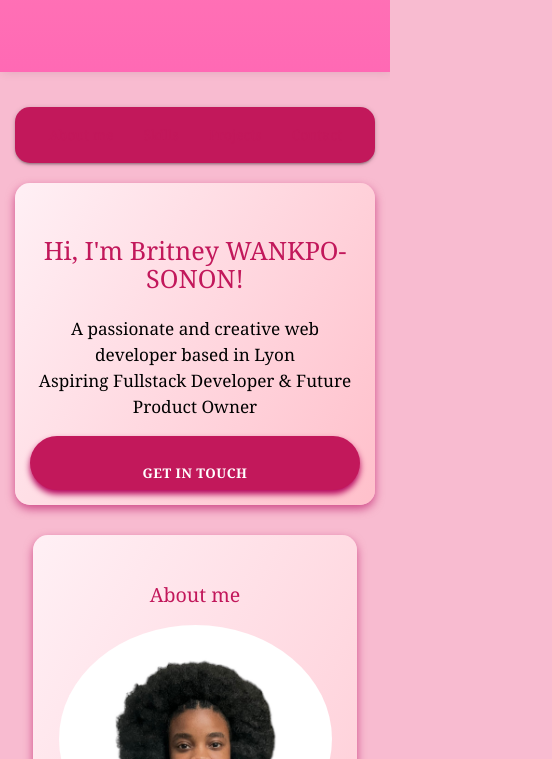
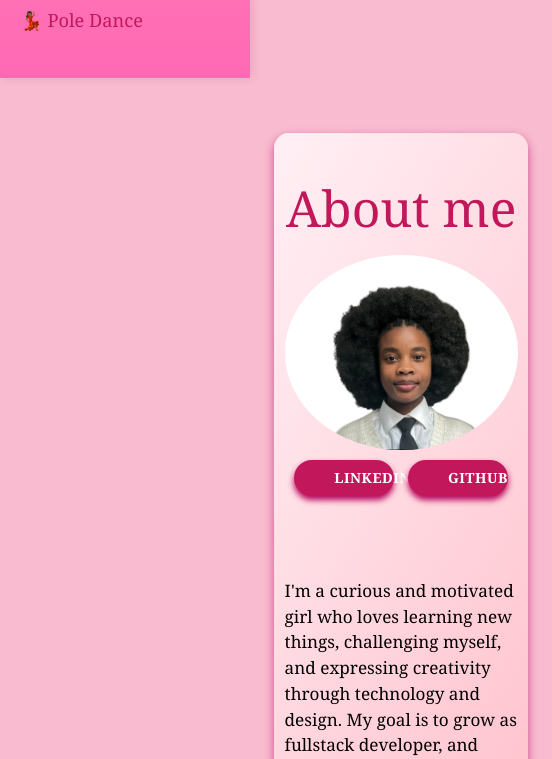
Before and after one commit to Britney05-06/My-first-digital-resume, a plain HTML site: page index.html in a window 390 px wide. Shown: the part 766-1525 px from the top of the page, 552 px wide, since content can reach past the window. Drawn offline with nearby package versions, Linux system fonts and the light colour scheme.

Commit message:
My first digital resume

```diff
--- a/style.css
+++ b/style.css
@@ -137,54 +137,3 @@ h1:hover, h2:hover {
 .section p {
     color: #000;
 }
-
-@media (max-width: 768px) {
-    .container-main {
-        flex-direction: column;
-    }
-
-    .sidebar {
-        position: relative;
-        width: 100%;
-        height: auto;
-        margin-bottom: 20px;
-    }
-
-    .content {
-        margin-left: 0;
-        padding: 15px;
-    }
-
-    nav {
-        font-size: 1.2rem;
-        margin-bottom: 20px;
-    }
-
-    .section {
-        margin-bottom: 30px;
-        padding: 15px;
-    }
-
-    h1 { font-size: 1.8rem; }
-    h2 { font-size: 1.4rem; }
-
-    .btn, .btn-large {
-        width: 100%;
-        padding: 10px 0;
-        font-size: 0.95rem;
-    }
-
-    .card .card-image img {
-        height: auto;
-        width: 100%;
-    }
-
-    .social-links .btn {
-        width: 48%;
-        margin: 5px 1%;
-    }
-
-    #about .col.s12.m8 {
-        margin-top: 20px;
-    }
-}
```
